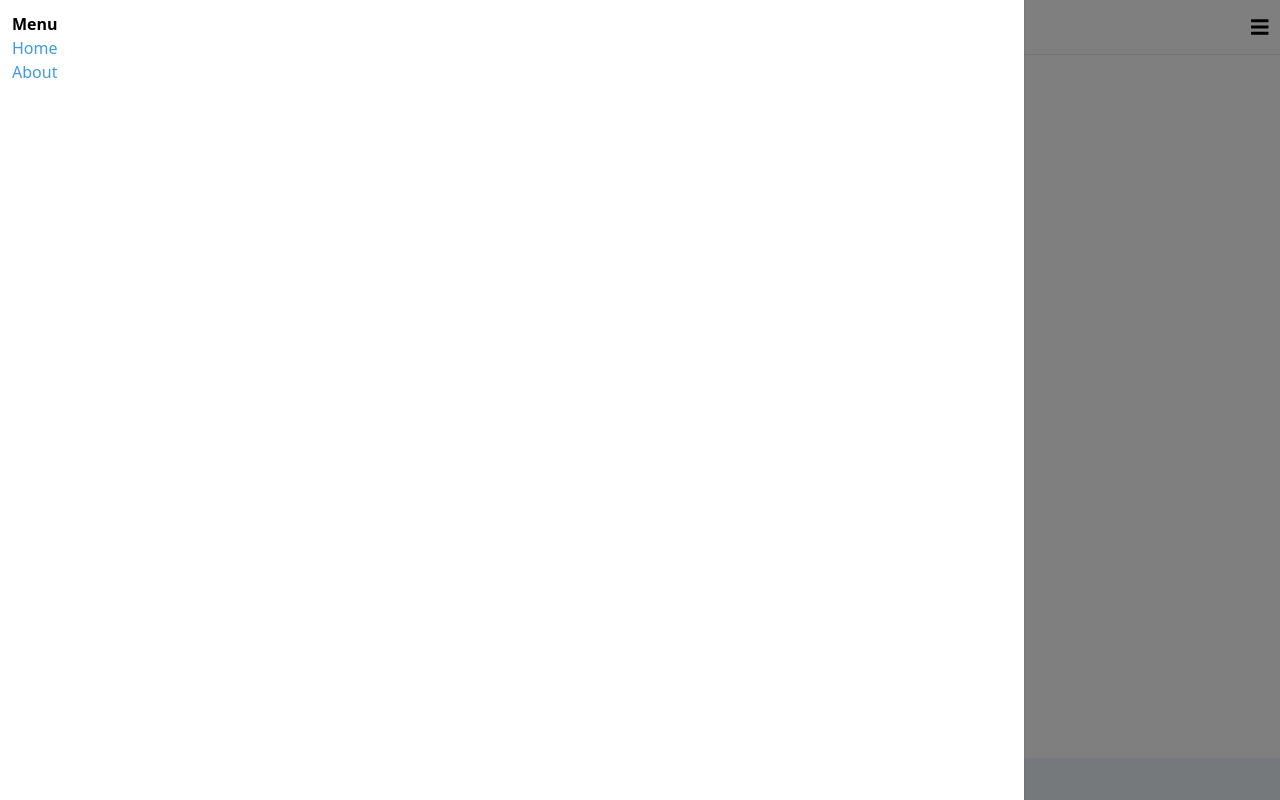
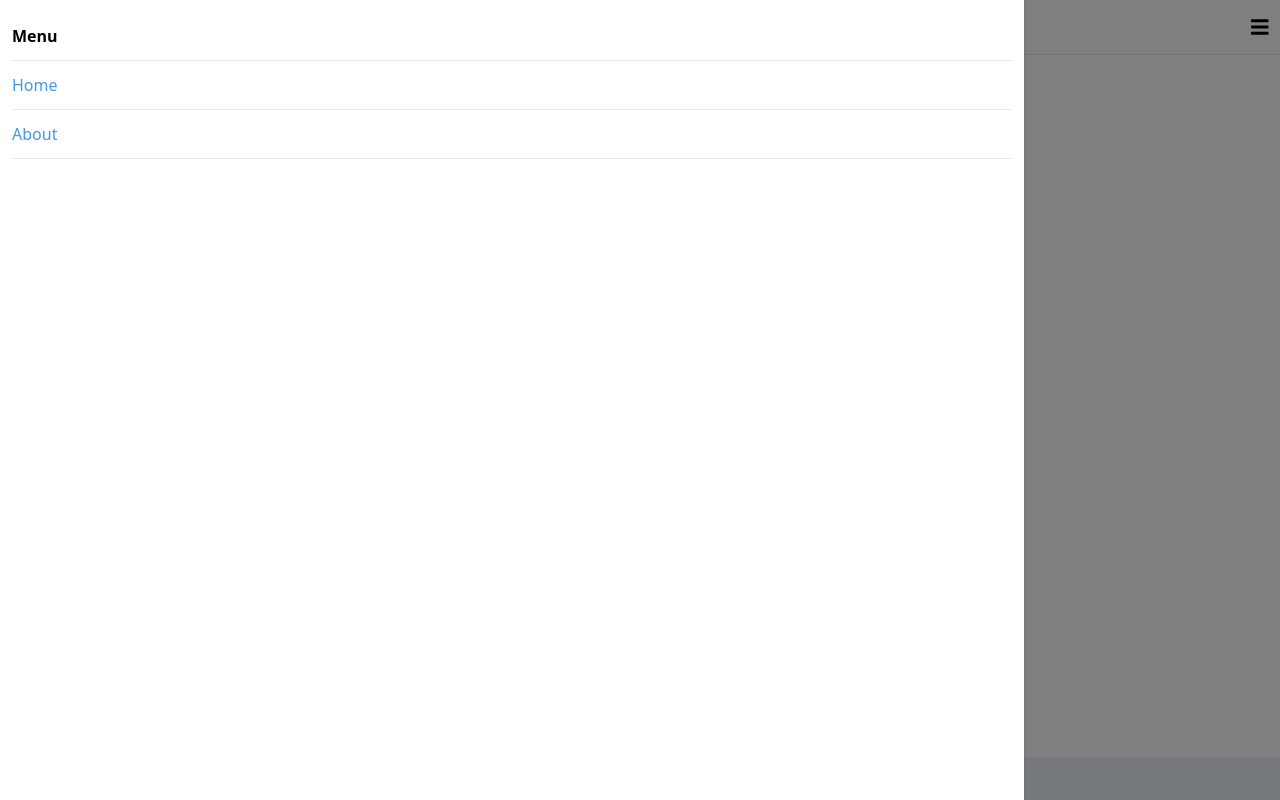
Before and after one commit to EdwardVilla0/React-Project, a React (Create React App) app: page / in a window 1280 px wide. Both pictures are taken after a click on the icon 1259 px from the left and 26 px from the top of the page. Built offline with nearby package versions, Linux system fonts and the light colour scheme.

Commit message:
created a new component

```diff
--- a/src/Components/Navigation.js
+++ b/src/Components/Navigation.js
@@ -2,7 +2,7 @@ import React, { useState } from 'react';
 import { FontAwesomeIcon } from '@fortawesome/react-fontawesome';
 import { faBars } from '@fortawesome/free-solid-svg-icons';
 import { useTransition, animated } from 'react-spring';
-import { Link } from "react-router-dom";
+import NavigationMenu from "./NavigationMenu";
 
 function Navigation() {
     const [showMenu, setShowMenu] = useState(false)
@@ -47,27 +47,9 @@ function Navigation() {
                         key={key}
                         style={props}
                         className="fixed bg-white top-0 left-0 w-4/5 h-full z-50 shadow p-3">
-                        <span className="font-bold">
-                            Menu
-                        </span>
-                        <ul>
-                            <li>
-                                <Link
-                                    to="/"
-                                    className="text-blue-500"
-                                    onClick={() => setShowMenu(false)}
-                                >Home</Link>
-                            </li>
-                            <li>
-                                <Link
-                                    to="/about"
-                                    className="text-blue-500"
-                                    onClick={() => setShowMenu(false)}
-                                >About</Link>
-                            </li>
-                        </ul>
-
-
+                        <NavigationMenu
+                            closeMenu={() => setShowMenu(false)}
+                        />
                     </animated.div>
                 )
             }
--- /dev/null
+++ b/src/Components/NavigationMenu.js
@@ -0,0 +1,30 @@
+import React from 'react';
+import { Link } from "react-router-dom";
+
+function NavigationMenu(props) {
+    return (
+        <div>
+            <div className="font-bold py-3">
+                Menu
+            </div>
+            <ul>
+                <li>
+                    <Link
+                        to="/"
+                        className="text-blue-500 py-3 border-t border-b block"
+                        onClick={props.closeMenu}
+                    >Home</Link>
+                </li>
+                <li>
+                    <Link
+                        to="/about"
+                        className="text-blue-500 py-3 border-b block"
+                        onClick={props.closeMenu}
+                    >About</Link>
+                </li>
+            </ul>
+        </div>
+    )
+}
+
+export default NavigationMenu
```
